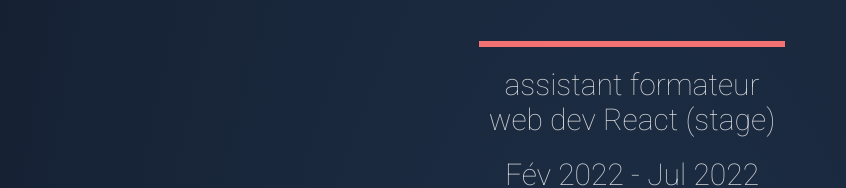
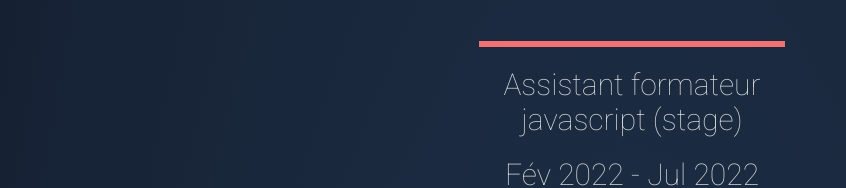
Before and after one commit to guilhemcv/portfolio, a React (Create React App) app: page /cv in a window 1280 px wide. Shown: the part 509-697 px from the top of the page, without its empty margins (8-854 px from the left). Built offline with nearby package versions, Linux system fonts and the light colour scheme.

Commit message:
modif cv

```diff
--- a/src/data/datacv.js
+++ b/src/data/datacv.js
@@ -8,7 +8,7 @@ const DataCv = [
     date: 'Fév 2022 - Jul 2022',
     entreprise: 'Wild Code School',
     lieu: 'A distance',
-    statut: 'assistant formateur web dev React (stage)',
+    statut: 'Assistant formateur javascript (stage)',
     logo: logowild,
     li1: 'Assister le formateur sur les cours',
     li2: 'Aider les étudiants pendant la formation',
```
